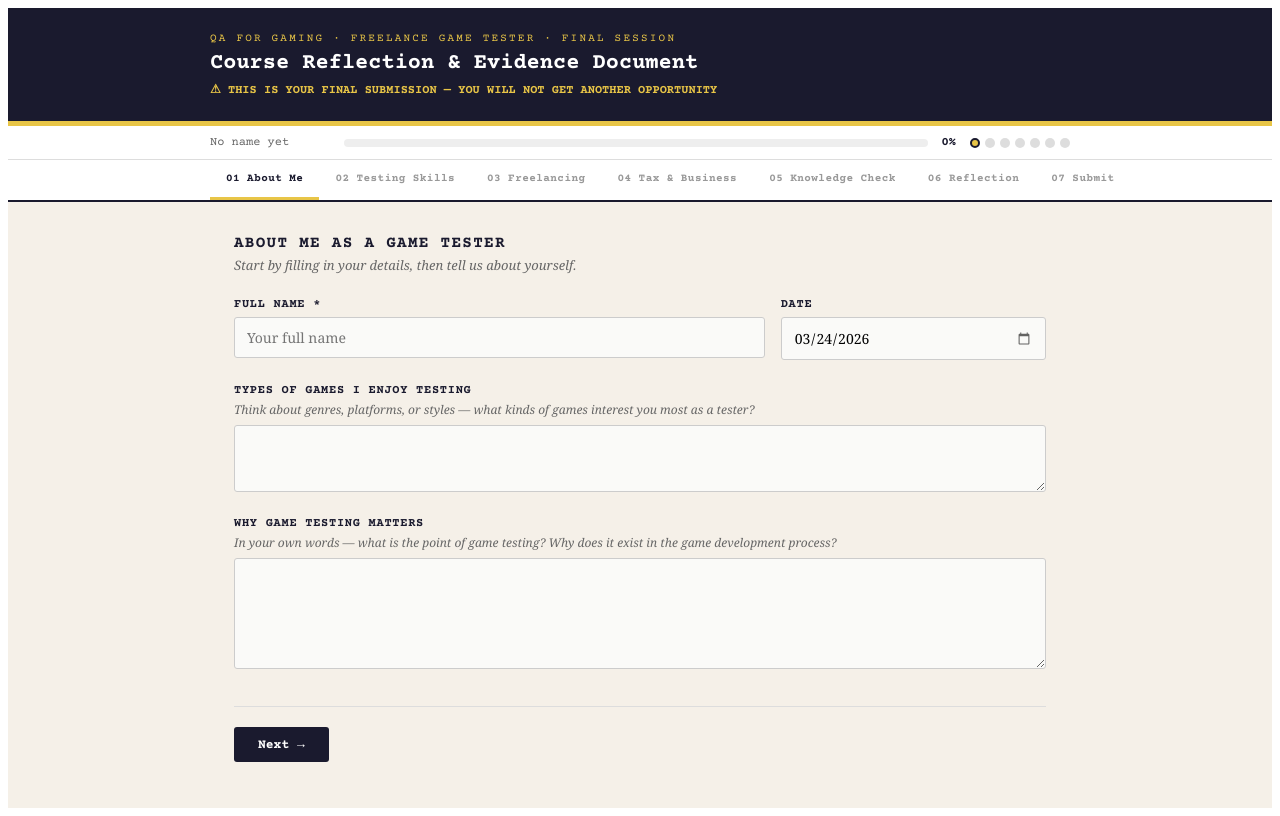
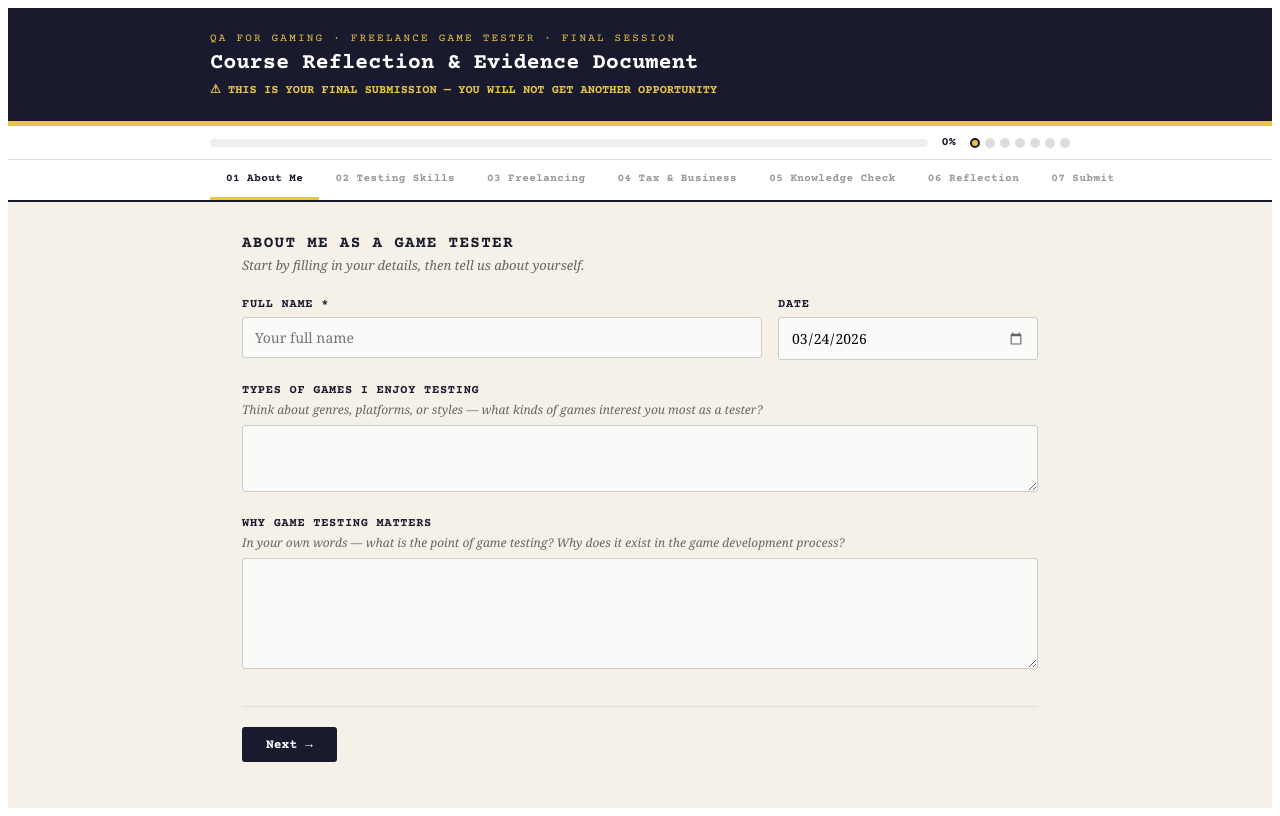
Before and after one commit to iainyouthoptions-ui/qa-tools, a React (Vite) app: page / in a window 1280 px wide. Built offline with nearby package versions, Linux system fonts and the light colour scheme.

Commit message:
progression bar adjust

```diff
--- a/src/App.jsx
+++ b/src/App.jsx
@@ -323,7 +323,6 @@ const allSectionsComplete = tabComplete.about && tabComplete.testing && tabCompl
 
       <div className="no-print" style={{ background: "#fff", borderBottom: "1px solid #ddd", padding: "10px 32px" }}>
         <div style={{ maxWidth: "860px", margin: "0 auto", display: "flex", alignItems: "center", gap: "14px" }}>
-          <div style={{ fontFamily: "'Courier Prime', monospace", fontSize: "12px", color: "#666", whiteSpace: "nowrap", minWidth: "120px", overflow: "hidden", textOverflow: "ellipsis" }}>{name.trim() ? name : "No name yet"}</div>
           <div style={{ flex: 1, height: "8px", background: "#eee", borderRadius: "4px", overflow: "hidden" }}>
             <div style={{ height: "100%", width: `${pct}%`, background: pct === 100 ? "#2d7a2d" : "#e8c547", borderRadius: "4px", transition: "width 0.4s ease" }} />
           </div>
@@ -349,7 +348,7 @@ const allSectionsComplete = tabComplete.about && tabComplete.testing && tabCompl
         </div>
       </div>
 
-      <div style={{ maxWidth: "860px", margin: "0 auto", padding: "32px 24px" }}>
+      <div style={{ maxWidth: "860px", margin: "0 auto", padding: "32px 32px" }}>
 
         {activeTab === "about" && (
           <div>
```
